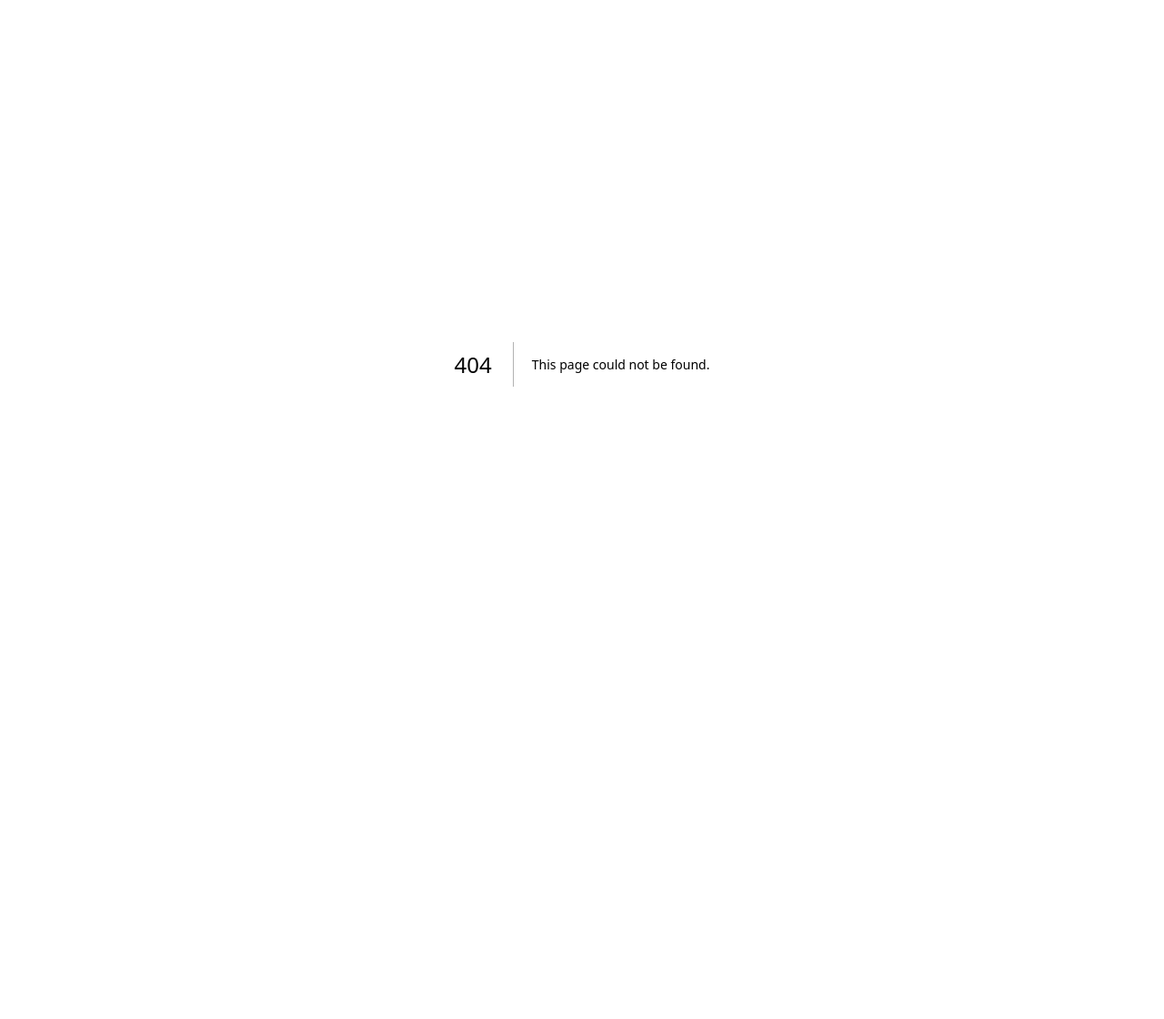
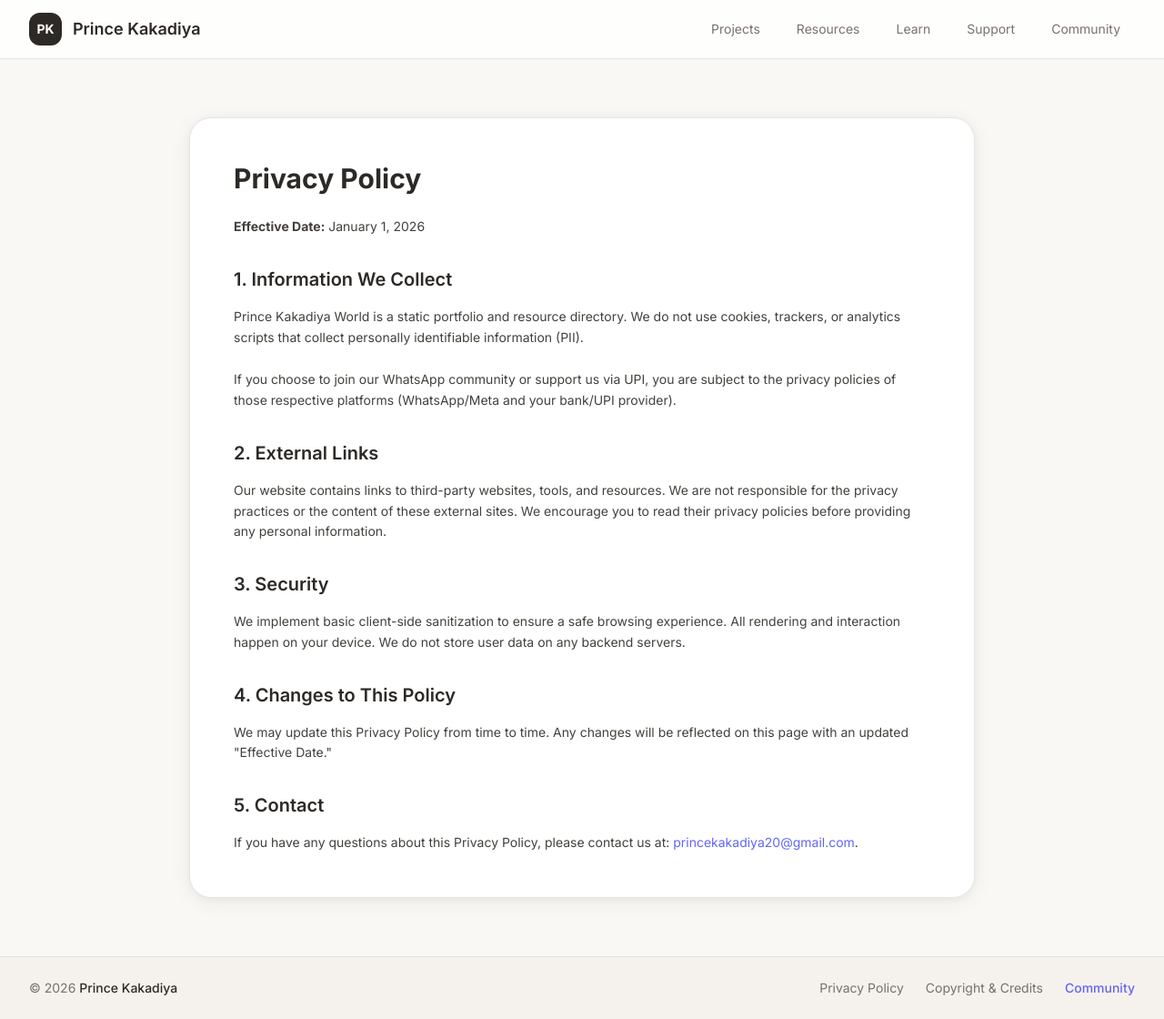
Before and after one commit to princekakadiya12/designfree, a Next.js app: page /designfree/privacy in a window 1280 px wide. Before the commit this address had no page. Shown: the whole page at 91% size. Before the commit the page ends 800 px from the top, so only its background shows below. Built offline with nearby package versions, Linux system fonts and the light colour scheme.

Commit message:
Update base paths for github pages

```diff
--- a/components/BuyMeCoffeeView.tsx
+++ b/components/BuyMeCoffeeView.tsx
@@ -11,7 +11,7 @@ export const BuyMeCoffeeView = () => {
       <div className="max-w-lg w-full bg-white border border-[#e7e5e0] rounded-2xl p-8 shadow-[0_2px_8px_rgba(0,0,0,0.04),0_4px_24px_rgba(0,0,0,0.06)] text-center">
         {/* eslint-disable-next-line @next/next/no-img-element */}
         <img
-          src="/qr_code.png"
+          src="/designfree/qr_code.png"
           alt="UPI QR Code"
           className="w-56 h-56 mx-auto rounded-xl object-cover"
           loading="lazy"
--- a/components/Footer.tsx
+++ b/components/Footer.tsx
@@ -20,10 +20,10 @@ export const Footer: React.FC = () => {
           </div>
 
           <div className="flex items-center gap-6">
-            <a href="/privacy" className="text-sm text-[#78716c] hover:text-[#2d2926] transition-colors">
+            <a href="/designfree/privacy" className="text-sm text-[#78716c] hover:text-[#2d2926] transition-colors">
               Privacy Policy
             </a>
-            <a href="/copyright" className="text-sm text-[#78716c] hover:text-[#2d2926] transition-colors">
+            <a href="/designfree/copyright" className="text-sm text-[#78716c] hover:text-[#2d2926] transition-colors">
               Copyright & Credits
             </a>
             <a
--- a/components/Header.tsx
+++ b/components/Header.tsx
@@ -36,7 +36,7 @@ export const Header: React.FC<HeaderProps> = ({ activeTab, onSelectTab }) => {
             {tabs.map((tab) => (
               <button
                 key={tab}
-                onClick={() => onSelectTab ? onSelectTab(tab) : (window.location.href = '/')}
+                onClick={() => onSelectTab ? onSelectTab(tab) : (window.location.href = '/designfree/')}
                 className={`px-4 py-2 rounded-xl text-sm capitalize transition-all duration-200 ${
                   activeTab === tab
                     ? 'bg-[#f5f1ec] text-[#2d2926] font-semibold'
@@ -71,7 +71,7 @@ export const Header: React.FC<HeaderProps> = ({ activeTab, onSelectTab }) => {
                     onSelectTab(tab);
                     setIsMobileMenuOpen(false);
                   } else {
-                    window.location.href = '/';
+                    window.location.href = '/designfree/';
                   }
                 }}
                 className={`block w-full text-left px-4 py-3 rounded-xl text-sm capitalize transition-all duration-200 ${
--- a/next.config.ts
+++ b/next.config.ts
@@ -3,6 +3,7 @@ import type { NextConfig } from 'next';
 const nextConfig: NextConfig = {
   reactStrictMode: true,
   output: 'export',
+  basePath: '/designfree',
   images: {
     unoptimized: true,
   },
```
